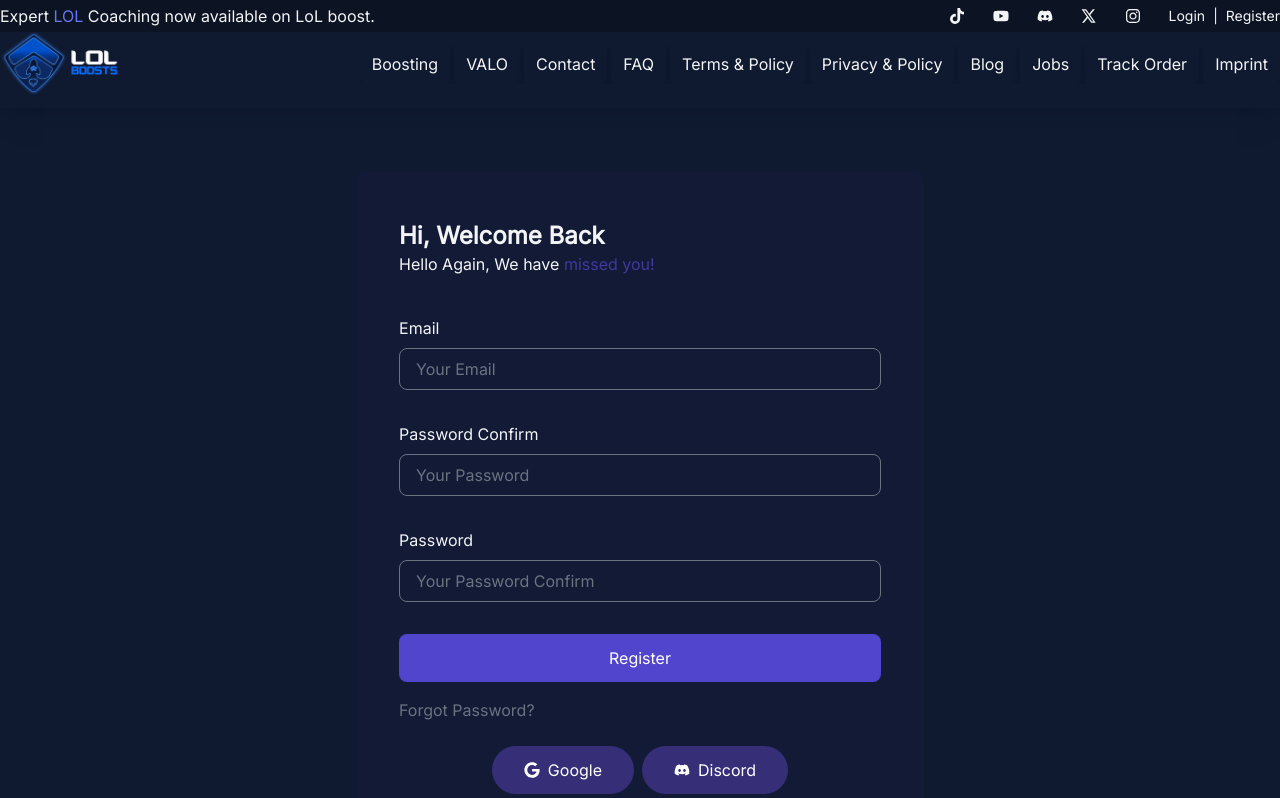
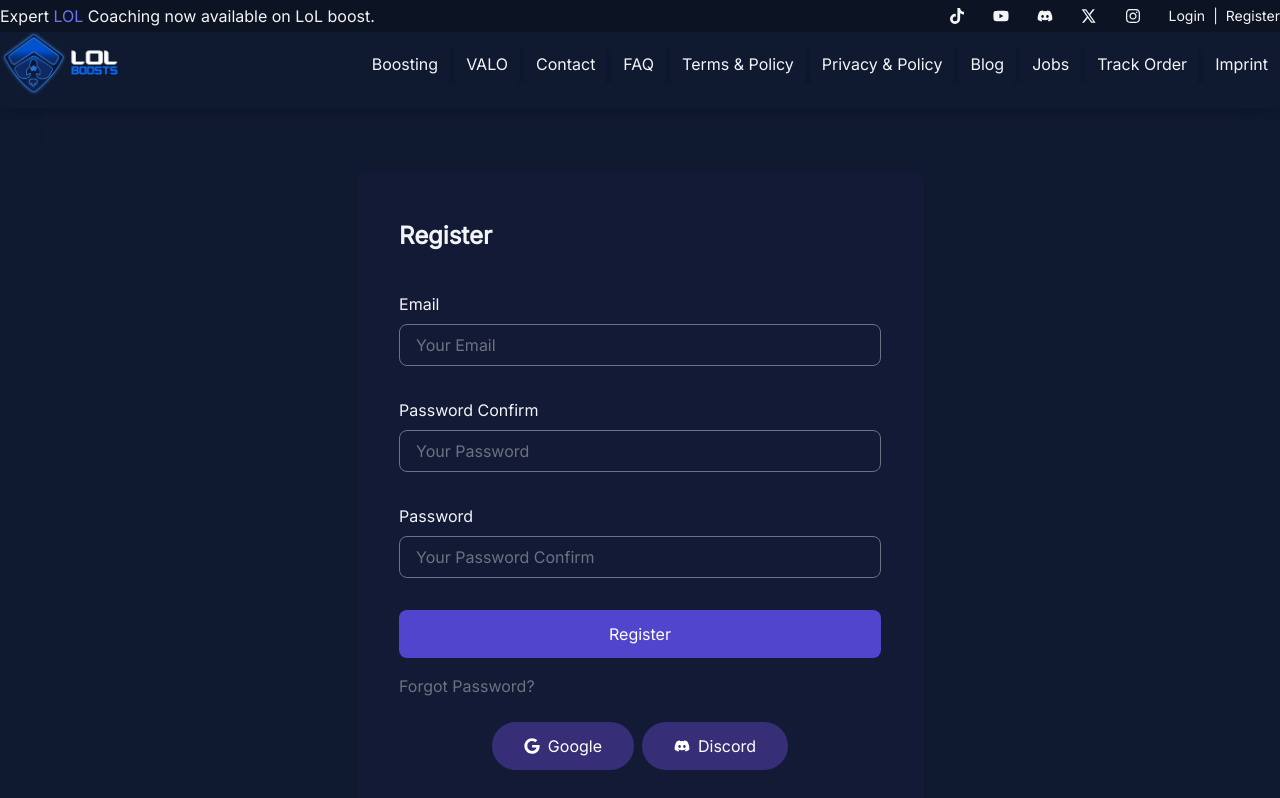
Before and after one commit to YuriiLohvynenko/lol-boosts-React, a React (Create React App) app: page /register in a window 1280 px wide. Shown: the top 798 px of the page. Built offline with nearby package versions, Linux system fonts and the light colour scheme.

Commit message:
update: register page title

```diff
--- a/src/pages/register/index.tsx
+++ b/src/pages/register/index.tsx
@@ -8,11 +8,8 @@ const Register = () => {
       <div className={`${classNames.containerClass}`}>
         <div className="mx-auto max-w-[567px] shadow-sm rounded-lg py-12 bg-indigo-950 bg-opacity-20">
           <div className="max-w-[85%] mx-auto">
-            <h4 className="text-2xl font-bold">Hi, Welcome Back</h4>
-            <p>
-              Hello Again, We have{" "}
-              <span className="text-indigo-800">missed you!</span>
-            </p>
+            <h4 className="text-2xl font-bold">Register</h4>
+
             <div className="mt-10 space-y-8">
               <div className="flex flex-col gap-2">
                 <label>Email</label>
```
